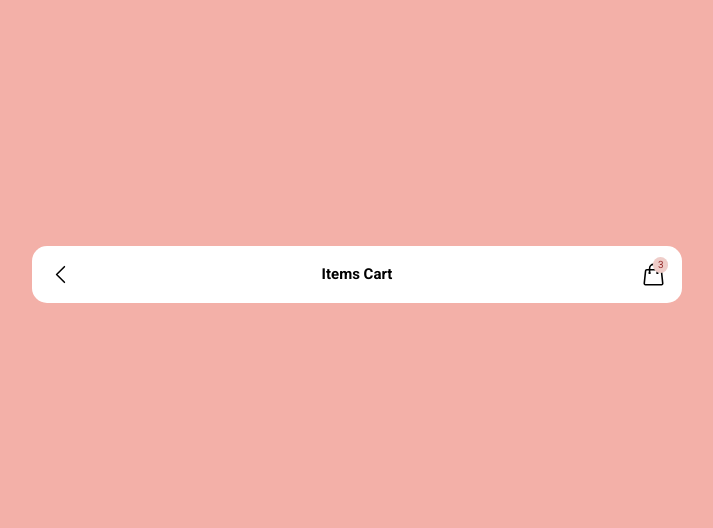
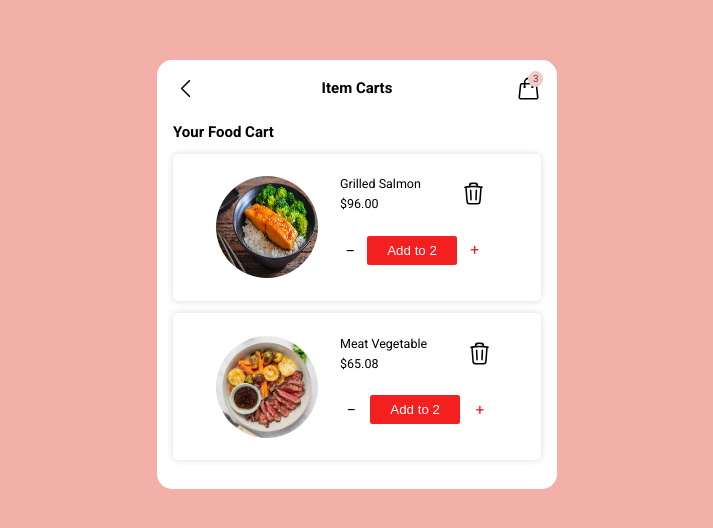
Before and after one commit to arunav999/Globalignite, a React (Vite) app: page / in a window 1280 px wide. Shown: the part 126-654 px from the top of the page, without its empty margins (283-996 px from the left). Built offline with nearby package versions, Linux system fonts and the light colour scheme.

Commit message:
food cart done

```diff
--- a/src/App.jsx
+++ b/src/App.jsx
@@ -1,3 +1,6 @@
+import Cart from "./components/Cart";
+import CART_DATA from "./utils/data";
+
 const App = () => {
   return (
     <>
@@ -21,7 +24,7 @@ const App = () => {
             </svg>
           </div>
           <div className="head-name">
-            <h2>Items Cart</h2>
+            <h2>Item Carts</h2>
           </div>
           <div className="icon cart-helper">
             <span className="cart-icon">
@@ -44,8 +47,19 @@ const App = () => {
           </div>
         </div>
 
-        {/*  */}
-        <div className="cart-items"></div>
+        {/* CART ITEMS */}
+        <div className="cart-items">
+          <h2>Your Food Cart</h2>
+          {CART_DATA.map((item) => (
+            <Cart
+              key={item.id}
+              dishName={item.dishName}
+              imageData={item.imageData}
+              imageAlt={item.imageAlt}
+              price={item.price}
+            />
+          ))}
+        </div>
 
         {/*  */}
         <div className="promo"></div>
--- /dev/null
+++ b/src/components/Cart.jsx
@@ -0,0 +1,50 @@
+const Cart = ({ dishName, imageData, imageAlt, price }) => {
+  return (
+    <>
+      <div className="cart-container">
+        {/* DISH IMAGE */}
+        <div className="img">
+          <img src={imageData} alt={imageAlt} />
+        </div>
+
+        {/* DISH DETAILS */}
+        <div className="dish">
+          {/* DETAILS CONTAINER */}
+          <div className="details">
+            <div className="name-price">
+              {/* NAME */}
+              <span>{dishName}</span>
+              {/* PRICE */}
+              <span>${price}</span>
+            </div>
+            <div className="icon">
+              <svg
+                xmlns="http://www.w3.org/2000/svg"
+                fill="none"
+                viewBox="0 0 24 24"
+                stroke-width="1.5"
+                stroke="currentColor"
+                class="size-6"
+              >
+                <path
+                  stroke-linecap="round"
+                  stroke-linejoin="round"
+                  d="m14.74 9-.346 9m-4.788 0L9.26 9m9.968-3.21c.342.052.682.107 1.022.166m-1.022-.165L18.16 19.673a2.25 2.25 0 0 1-2.244 2.077H8.084a2.25 2.25 0 0 1-2.244-2.077L4.772 5.79m14.456 0a48.108 48.108 0 0 0-3.478-.397m-12 .562c.34-.059.68-.114 1.022-.165m0 0a48.11 48.11 0 0 1 3.478-.397m7.5 0v-.916c0-1.18-.91-2.164-2.09-2.201a51.964 51.964 0 0 0-3.32 0c-1.18.037-2.09 1.022-2.09 2.201v.916m7.5 0a48.667 48.667 0 0 0-7.5 0"
+                />
+              </svg>
+            </div>
+          </div>
+
+          {/* ADD MINUS BUTTONS */}
+          <div className="cart-buttons">
+            <span>_</span>
+            <button>Add to 2</button>
+            <span className="plus">+</span>
+          </div>
+        </div>
+      </div>
+    </>
+  );
+};
+
+export default Cart;
--- a/src/index.css
+++ b/src/index.css
@@ -31,7 +31,7 @@ body {
 
 /* ----- CONTAINER ----- */
 .container {
-  width: 65rem;
+  width: 40rem;
   padding: 1.6rem;
   background-color: #fff;
   border-radius: 1.5rem;
@@ -47,9 +47,10 @@ body {
 .icon {
   height: 2.5rem;
   width: 2.5rem;
+  cursor: pointer;
 }
 
-.cart-num{
+.cart-num {
   position: absolute;
   background-color: #efcdc9;
   padding: 0.25rem 0.45rem;
@@ -58,3 +59,87 @@ body {
   right: -0.2rem;
   color: #973030;
 }
+
+/* ----- CART-ITEMS ----- */
+.cart-items {
+  margin-top: 2.25rem;
+}
+
+/* ----- CART-CARD ----- */
+.cart-container {
+  margin-top: 1.25rem;
+  margin-bottom: 1.25rem;
+  padding: 2.25rem 4.25rem;
+  /* border: 1px solid black; */
+  border-radius: 0.5rem;
+  box-shadow: 0px 0px 7px 0px rgba(0, 0, 0, 0.15);
+
+  display: flex;
+  /* justify-content: space-between; */
+  align-items: top;
+  gap: 2.25rem;
+}
+
+.cart-container .img {
+  height: 10.2rem;
+  width: 10.2rem;
+  overflow: hidden;
+}
+
+.cart-container .img img {
+  height: 100%;
+  width: 100%;
+  border-radius: 50%;
+}
+
+.dish {
+  display: flex;
+  flex-direction: column;
+  gap: 2.45rem;
+}
+
+.details {
+  display: flex;
+  align-items: center;
+  gap: 4rem;
+}
+
+.name-price {
+  font-size: 1.25rem;
+
+  display: flex;
+  flex-direction: column;
+  gap: 0.5rem;
+}
+
+/* ----- CART-CARD-BUTTONS ----- */
+.cart-buttons {
+  font-size: 1.55rem;
+
+  display: flex;
+  justify-content: space-around;
+  align-items: center;
+  cursor: pointer;
+}
+
+.cart-buttons span {
+  display: flex;
+  justify-self: flex-start;
+  align-self: flex-start;
+}
+
+.cart-buttons .plus {
+  color: #f41f1f;
+
+  display: flex;
+  justify-self: center;
+  align-self: center;
+}
+
+.cart-buttons button {
+  padding: 0.7rem 2rem;
+  border: none;
+  border-radius: 0.25rem;
+  background-color: #f41f1f;
+  color: #fff;
+}
--- /dev/null
+++ b/src/utils/data.js
@@ -0,0 +1,21 @@
+import grilledSalmon from "../images/grilledSalmon.jpg";
+import meatVegetable from "../images/meatVegetable.jpg";
+
+const CART_DATA = [
+  {
+    id: 1,
+    dishName: "Grilled Salmon",
+    imageData: grilledSalmon,
+    imageAlt: "Grilled Salmon Image",
+    price: "96.00",
+  },
+  {
+    id: 2,
+    dishName: "Meat Vegetable",
+    imageData: meatVegetable,
+    imageAlt: "Meat Vegetable Image",
+    price: "65.08",
+  },
+];
+
+export default CART_DATA;
```
Also changed, not shown: src/images/grilledSalmon.jpg (added), src/images/meatVegetable.jpg (added).
